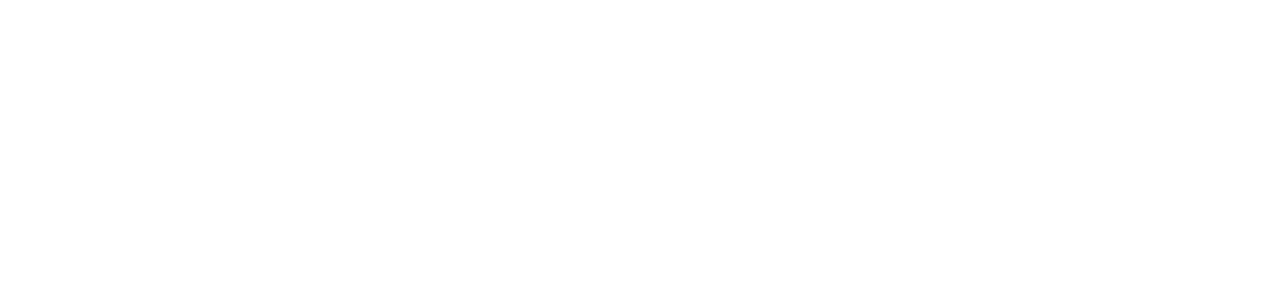
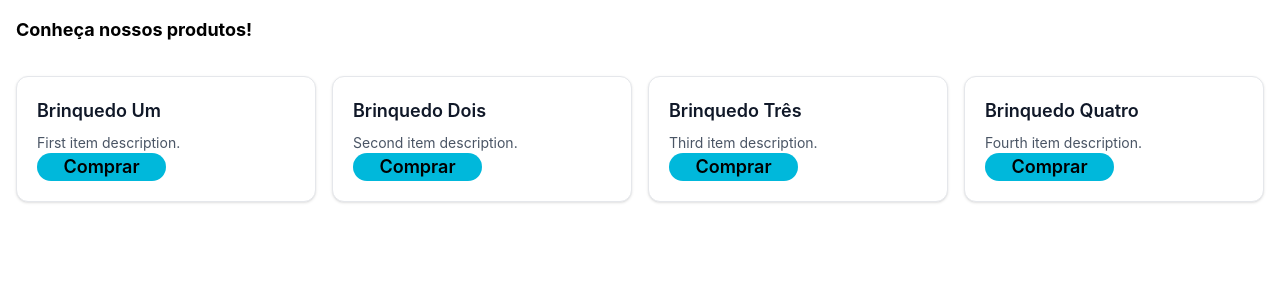
Before and after one commit to ExercicioCidade/ExercicioGitPullRequest, a React (Vite) app: page / in a window 1280 px wide. Shown: the top 300 px of the page. Built offline with nearby package versions, Linux system fonts and the light colour scheme.

Commit message:
feat: Adicionando cards de brinquedos

```diff
--- a/src/App.jsx
+++ b/src/App.jsx
@@ -1,9 +1,10 @@
 import React from 'react'
+import Home from './pages/Home'
 
 const App = () => {
   return (
     <div>
-
+      <Home/>
     </div>
   )
 }
--- /dev/null
+++ b/src/pages/Home.jsx
@@ -0,0 +1,37 @@
+import { useEffect, useState } from "react"
+
+const Home = () => {
+
+    const brinquedos = [
+  { id: 1, title: "Brinquedo Um", description: "First item description." },
+  { id: 2, title: "Brinquedo Dois", description: "Second item description." },
+  { id: 3, title: "Brinquedo Três", description: "Third item description." },
+  { id: 4, title: "Brinquedo Quatro", description: "Fourth item description." },
+];
+
+return (
+    <>
+        <h4 className="p-4 text-lg font-bold">Conheça nossos produtos!</h4>
+        <div className="grid grid-cols-1 gap-4 p-4 sm:grid-cols-2 lg:grid-cols-3 xl:grid-cols-4">
+        {brinquedos.map((brinquedo) => (
+            <div
+            key={brinquedo.id}
+            className="rounded-xl border border-gray-200 bg-white p-5 shadow-sm transition hover:shadow-md">
+                <h3 className="mb-2 text-lg font-semibold text-gray-900">
+                    {brinquedo.title}
+                </h3>
+
+                <p className="text-sm text-gray-600">
+                    {brinquedo.description}
+                </p>
+                <div className="mx-auto items-center justify-center">
+                    <button className="w-[50%] bg-cyan-500 mx-auto rounded-2xl text-lg font-semibold">Comprar</button>
+                </div>
+            </div>
+        ))}
+        </div>
+    </>
+  );
+}
+
+export default Home
```
